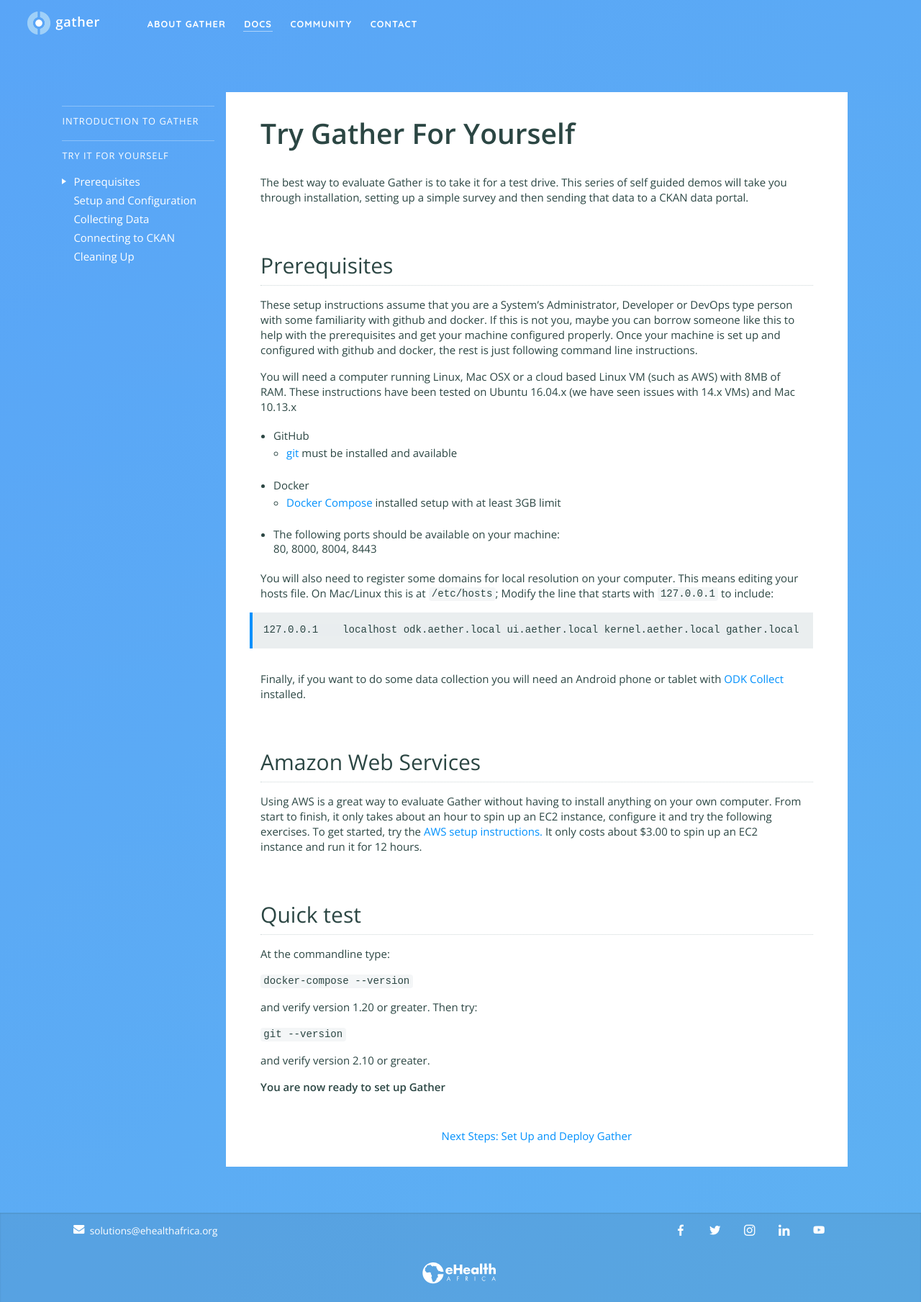
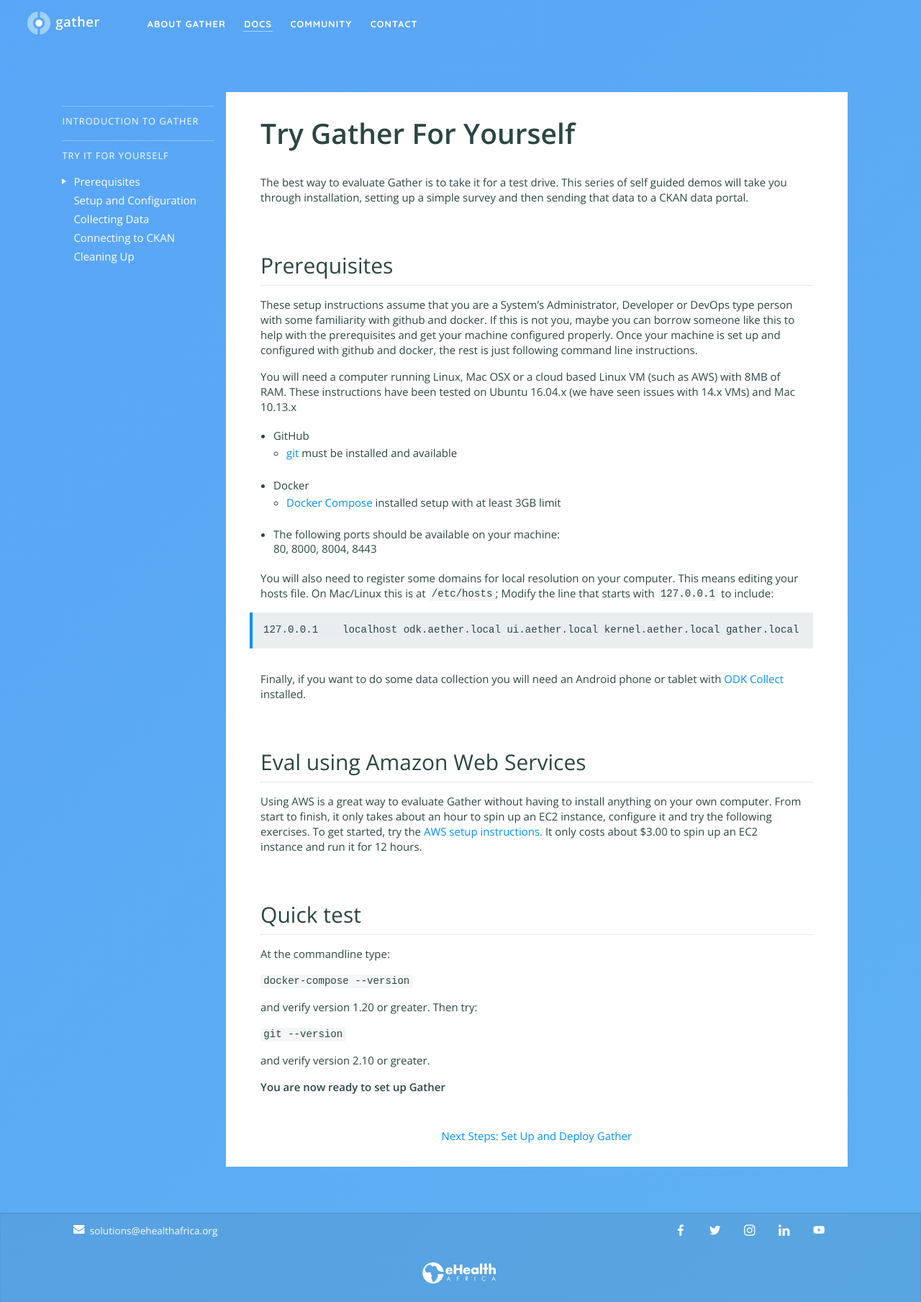
Before and after one commit to nixilla/gather, a Jekyll site: the page built from documentation/try/index.md, in a window 1280 px wide. Shown: the whole page at 72% size. Built offline with Jekyll 4.4.1, drawn with Linux system fonts in a browser that asks for light colours.

Commit message:
Update index.md

```diff
--- a/documentation/try/index.md
+++ b/documentation/try/index.md
@@ -28,7 +28,7 @@
 
 Finally, if you want to do some data collection you will need an Android phone or tablet with [ODK Collect](https://play.google.com/store/apps/details?id=org.odk.collect.android&hl=en_US) installed.
 
-## Amazon Web Services
+## Eval using Amazon Web Services
 Using AWS is a great way to evaluate Gather without having to install anything on your own computer.  From start to finish, it only takes about an hour to spin up an EC2 instance, configure it and try the following exercises.  To get started, try the [AWS setup instructions.](setup-aws) It only costs about $3.00 to spin up an EC2 instance and run it for 12 hours.
 
 ## Quick test
```
